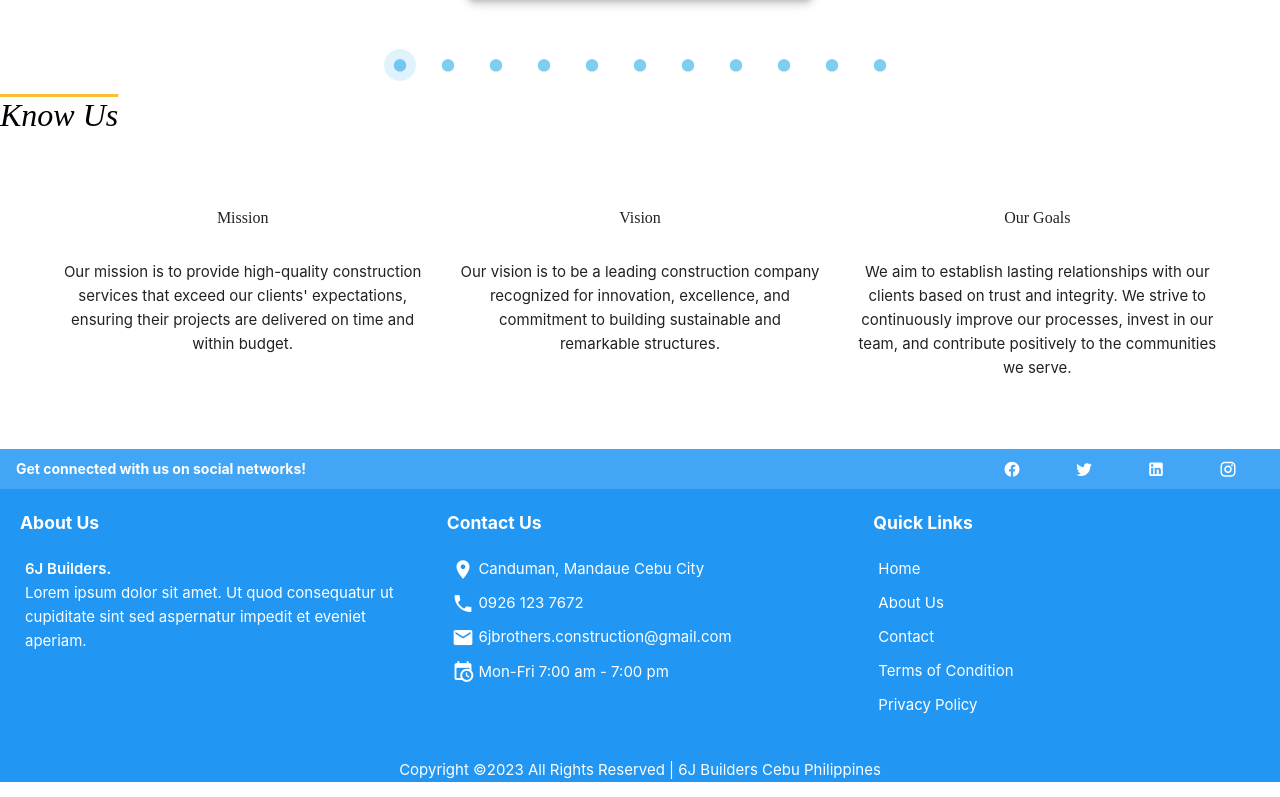
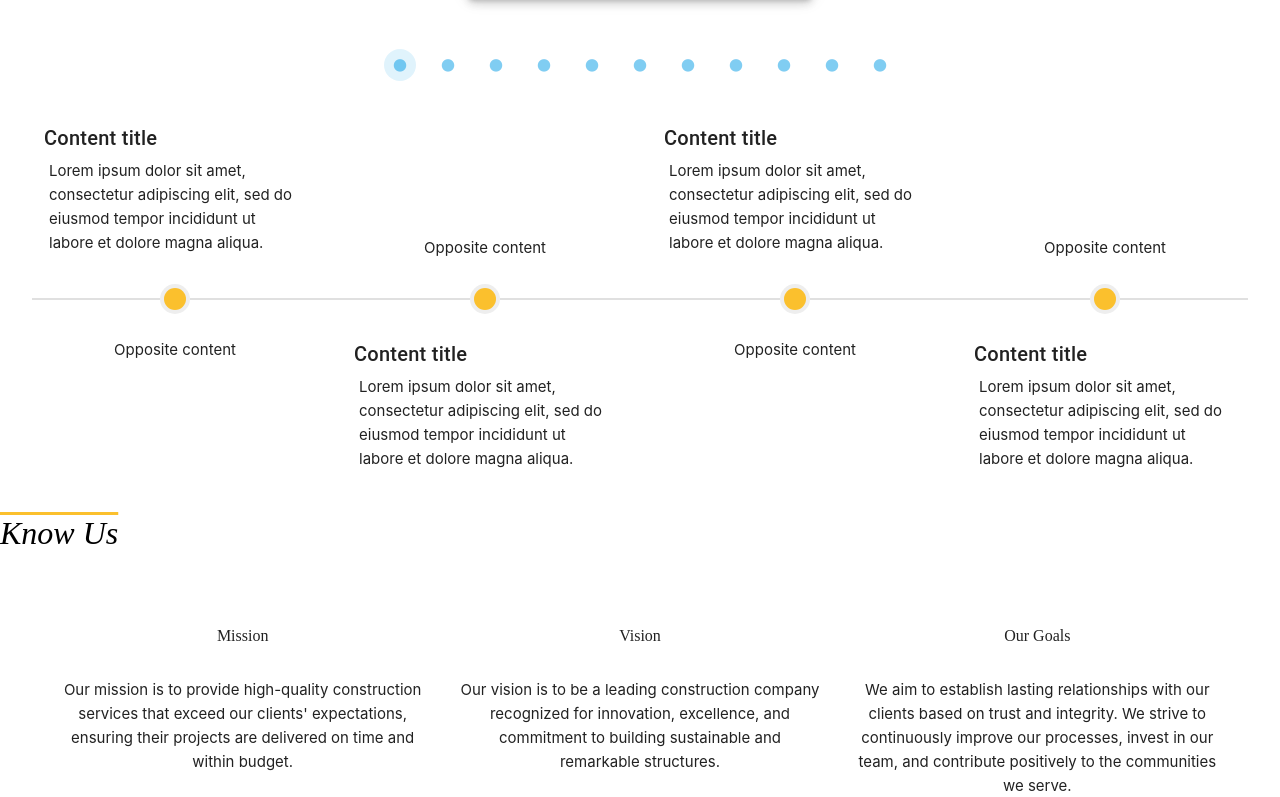
Before and after one commit to Gravi-Tech/6jbuilders-portal, a Vue app: page /6jbuilders in a window 1280 px wide. Shown: the part 1263-2060 px from the top of the page. Built offline with nearby package versions, Linux system fonts and the light colour scheme; a web font is replaced by a local one; what vue3-google-login would draw is missing.

Commit message:
adjustments on homepage timeline

```diff
--- a/package.json
+++ b/package.json
@@ -15,6 +15,7 @@
     "pinia": "^2.1.3",
     "vue": "^3.3.4",
     "vue-router": "^4.2.2",
+    "vue3-carousel": "^0.3.1",
     "vue3-google-login": "^2.0.18",
     "vuelidate": "^0.7.7",
     "vuetify": "^3.3.3"
--- a/src/components/Footer.vue
+++ b/src/components/Footer.vue
@@ -1,7 +1,7 @@
 <template>
     <section class="footer-container">
         <div class="d-flex flex-column">
-            <div class="bg-blue-lighten-1 d-flex w-100 align-center px-4">
+            <div class="bg-orange-lighten-2 d-flex w-100 align-center px-4">
                 <strong>Get connected with us on social networks!</strong>
                 <v-spacer></v-spacer>
                 <v-btn v-for="icon in icons" :key="icon" class="mx-4" :icon="icon" variant="text" size="small"></v-btn>
@@ -15,10 +15,10 @@
                 </div>
                 <div class="footer-section">
                     <h3>Contact Us</h3>
-                    <p><v-icon>mdi-map-marker</v-icon> Canduman, Mandaue Cebu City</p>
-                    <p><v-icon>mdi-phone</v-icon> 0926 123 7672</p>
-                    <p><v-icon>mdi-email</v-icon> 6jbrothers.construction@gmail.com</p>
-                    <p><v-icon>mdi-calendar-clock</v-icon> Mon-Fri 7:00 am - 7:00 pm</p>
+                    <p><v-icon color="#fbc02d">mdi-map-marker</v-icon> Canduman, Mandaue Cebu City</p>
+                    <p><v-icon color="#fbc02d">mdi-phone</v-icon> 0926 123 7672</p>
+                    <p><v-icon color="#fbc02d">mdi-email</v-icon> 6jbrothers.construction@gmail.com</p>
+                    <p><v-icon color="#fbc02d">mdi-calendar-clock</v-icon> Mon-Fri 7:00 am - 7:00 pm</p>
                 </div>
                 <div class="footer-section">
                     <h3>Quick Links</h3>
--- a/src/views/HomeView.vue
+++ b/src/views/HomeView.vue
@@ -38,7 +38,6 @@
     </section>
 
     <section>
-
       <h1 id="services" class="text-left mb-6">Our Services</h1>
       <v-carousel
         cycle
@@ -49,11 +48,7 @@
         color="#039be5"
         class="services-carousel"
       >
-          <v-carousel-item
-            v-for="(services, index) in services"
-            :key="index"
-            class="services-slide"
-          >
+        <v-carousel-item v-for="(services, index) in services" :key="index" class="services-slide">
           <v-card elevation="6" variant="outlined" color="#039be5" class="mx-auto" max-width="344">
             <v-img :src="services.image" height="250px" cover></v-img>
             <v-card-title class="text-black"> {{ services.title }}</v-card-title>
@@ -65,9 +60,57 @@
           </v-card>
         </v-carousel-item>
       </v-carousel>
-
     </section>
     <div>
+
+
+      <div class="ma-8">
+        <v-timeline direction="horizontal">
+          <v-timeline-item dot-color="#fbc02d" size="small">
+            <template v-slot:opposite> Opposite content </template>
+            <div>
+              <div class="text-h6">Content title</div>
+              <p>
+                Lorem ipsum dolor sit amet, consectetur adipiscing elit, sed do eiusmod tempor
+                incididunt ut labore et dolore magna aliqua.
+              </p>
+            </div>
+          </v-timeline-item>
+
+          <v-timeline-item dot-color="#fbc02d" size="small">
+            <template v-slot:opposite> Opposite content </template>
+            <div>
+              <div class="text-h6">Content title</div>
+              <p>
+                Lorem ipsum dolor sit amet, consectetur adipiscing elit, sed do eiusmod tempor
+                incididunt ut labore et dolore magna aliqua.
+              </p>
+            </div>
+          </v-timeline-item>
+
+          <v-timeline-item dot-color="#fbc02d" size="small">
+            <template v-slot:opposite> Opposite content </template>
+            <div>
+              <div class="text-h6">Content title</div>
+              <p>
+                Lorem ipsum dolor sit amet, consectetur adipiscing elit, sed do eiusmod tempor
+                incididunt ut labore et dolore magna aliqua.
+              </p>
+            </div>
+          </v-timeline-item>
+
+          <v-timeline-item dot-color="#fbc02d" size="small">
+            <template v-slot:opposite> Opposite content </template>
+            <div>
+              <div class="text-h6">Content title</div>
+              <p>
+                Lorem ipsum dolor sit amet, consectetur adipiscing elit, sed do eiusmod tempor
+                incididunt ut labore et dolore magna aliqua.
+              </p>
+            </div>
+          </v-timeline-item>
+        </v-timeline>
+      </div>
 
       <h1 id="services" class="text-left mb-6">Know Us</h1>
       <v-container class="my-12">
@@ -75,34 +118,30 @@
           <v-col cols="12" sm="4">
             <h2 class="headline text-center mb-6">Mission</h2>
             <p class="text-center">
-                        Our mission is to provide high-quality construction services that exceed our clients' expectations,
-                        ensuring their projects are delivered on time and within budget.
+              Our mission is to provide high-quality construction services that exceed our clients'
+              expectations, ensuring their projects are delivered on time and within budget.
             </p>
           </v-col>
 
           <v-col cols="12" sm="4">
             <h2 class="headline text-center mb-6">Vision</h2>
             <p class="text-center">
-                        Our vision is to be a leading construction company recognized for innovation, excellence, and
-                        commitment
-                        to building sustainable and remarkable structures.
+              Our vision is to be a leading construction company recognized for innovation,
+              excellence, and commitment to building sustainable and remarkable structures.
             </p>
           </v-col>
 
           <v-col cols="12" sm="4">
             <h2 class="headline text-center mb-6">Our Goals</h2>
             <p class="text-center">
-                        We aim to establish lasting relationships with our clients based on trust and integrity. We strive
-                        to
-                        continuously improve our processes, invest in our team, and contribute positively to the communities
-                        we serve.
+              We aim to establish lasting relationships with our clients based on trust and
+              integrity. We strive to continuously improve our processes, invest in our team, and
+              contribute positively to the communities we serve.
             </p>
           </v-col>
         </v-row>
       </v-container>
-
     </div>
-
 
     <Footer />
   </main>
@@ -159,8 +198,7 @@ p {
   text-decoration: overline;
   text-decoration-color: #fbc02d;
 }
-.headline{
-
+.headline {
   font-family: 'Calistoga', cursive;
   margin-right: auto;
   font-size: 1rem;
```
Also changed, not shown: src/utils/timeLine.js (added, +30 -0 lines), 1 other file (tests, documents, lock files or other folders). Lines whose indentation alone changed are shown as unchanged.
